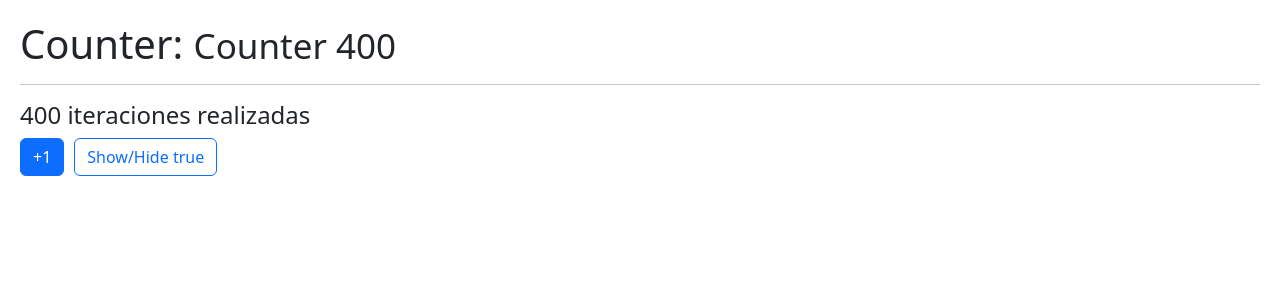
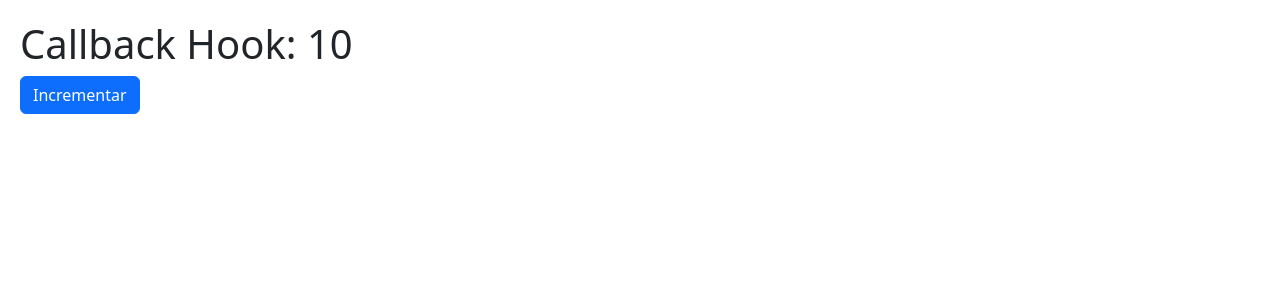
Before and after one commit to harold2tg/05-hook-app, a React (Vite) app: page / in a window 1280 px wide. Shown: the top 300 px of the page. Built offline with nearby package versions, Linux system fonts and the light colour scheme.

Commit message:
Reproducir 132. useCallback explicacion son callback

```diff
--- /dev/null
+++ b/src/06-memos/CallbackHook.jsx
@@ -0,0 +1,17 @@
+import { useState } from 'react'
+import { ShowIncrement } from './ShowIncrement';
+
+export const CallbackHook = () => {
+
+  const [counter, setCounter] = useState(10);
+
+  const incrementFather = ()=>{
+    setCounter(counter + 1);
+  }
+  return (
+    <>
+    <h1>Callback Hook: {counter}</h1>
+    <ShowIncrement increment={incrementFather}/>
+    </>
+  )
+}
--- /dev/null
+++ b/src/06-memos/ShowIncrement.jsx
@@ -0,0 +1,15 @@
+import React from 'react'
+
+export const ShowIncrement = ({increment}) => {
+  console.log('Me volvi a generar')
+  return (
+    <button
+    className='btn btn-primary'
+    onClick={()=>{
+        increment();
+    }}
+    >
+        Incrementar
+    </button>
+  )
+}
--- a/src/main.jsx
+++ b/src/main.jsx
@@ -11,6 +11,8 @@
 import { Layout } from './05-useLayoutEffect/Layout'
 import { Memorize } from './06-memos/Memorize'
 import { MemoHook } from './06-memos/MemoHook'
+import { CallbackHook } from './06-memos/CallbackHook'
+
 
 
 
@@ -26,9 +28,11 @@
     // <FocusScreen/>
     // <Layout/>
     // <Memorize/>
+    // <MemoHook/>
+
 
    <React.StrictMode>
-    <MemoHook/>
+    <CallbackHook/>
     </React.StrictMode>
 
 )
```
